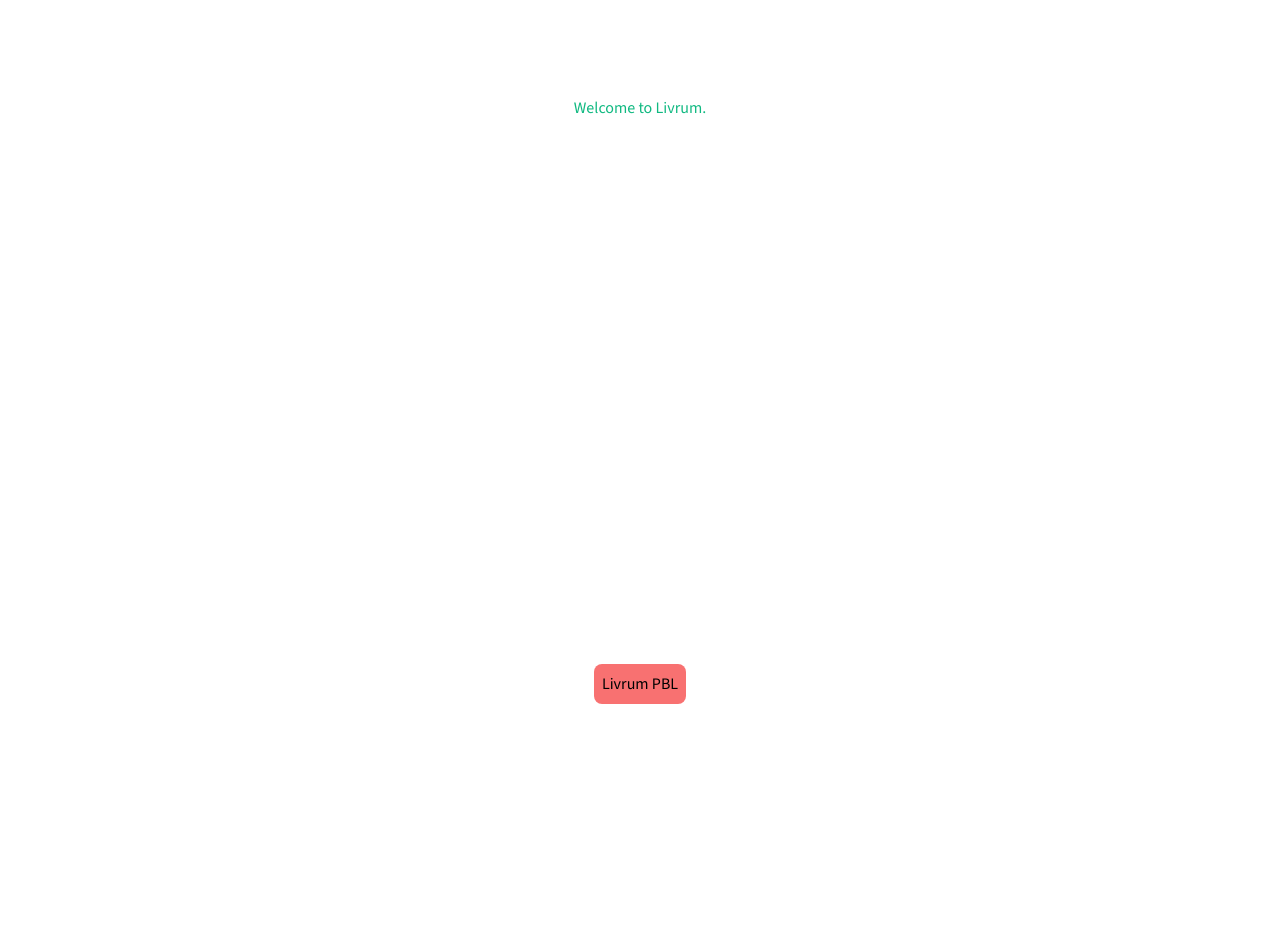
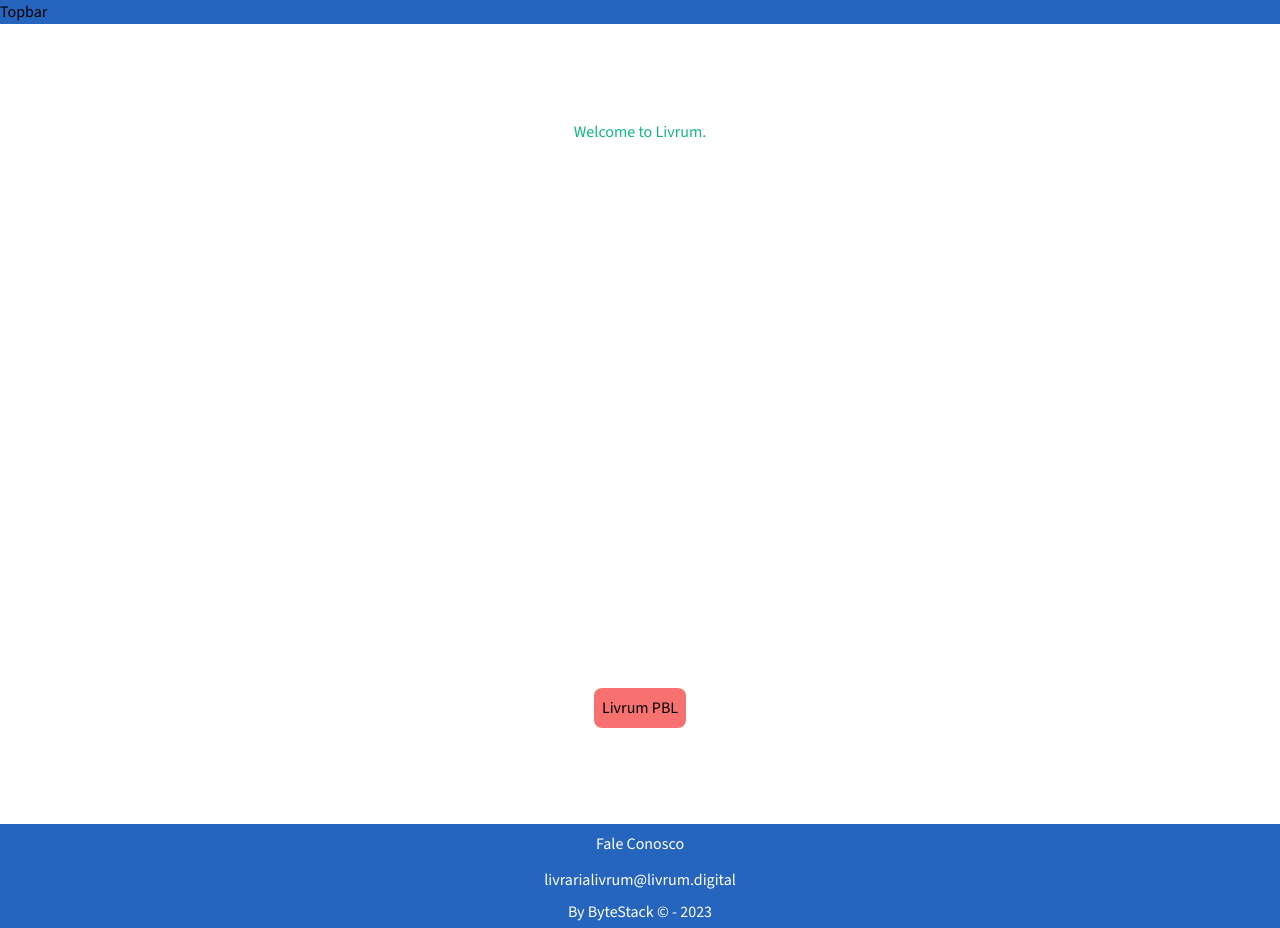
Before and after one commit to byte-stack-uefs/livrum, a Next.js app in the folder phase_4/app/webapp/: page / in a window 1280 px wide. Before the commit the page ends 800 px from the top, so only its background shows below. Built offline with nearby package versions, Linux system fonts and the light colour scheme.

Commit message:
Utilizando o layout públicas nas páginas públicas

```diff
--- a/phase_4/app/webapp/app/layout.tsx
+++ b/phase_4/app/webapp/app/layout.tsx
@@ -1,13 +1,15 @@
 import "./globals.css";
 import type { Metadata } from "next";
 import { Source_Sans_3 } from "next/font/google";
+
+import PublicLayout from "./components/layouts/PublicLayout";
 
 const font = Source_Sans_3({ subsets: ["latin"], display: "swap" });
 
 export const metadata: Metadata = {
     title: {
         template: "%s | " + process.env.APP_NAME,
-        default: process.env.APP_NAME + '',
+        default: process.env.APP_NAME + "",
     },
     description: "Livrum website",
 };
@@ -15,7 +17,9 @@
 export default function RootLayout({ children }: { children: React.ReactNode }) {
     return (
         <html lang="en">
-            <body className={font.className + " min-h-screen"}>{children}</body>
+            <body className={font.className + " min-h-screen"}>
+                <PublicLayout>{children}</PublicLayout>
+            </body>
         </html>
     );
 }
```
